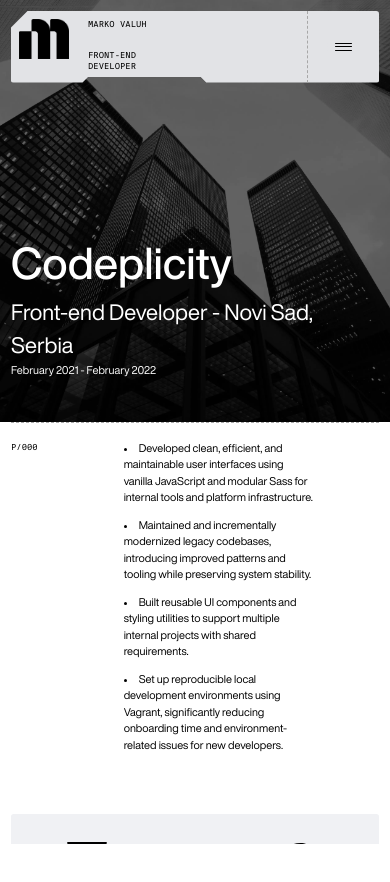
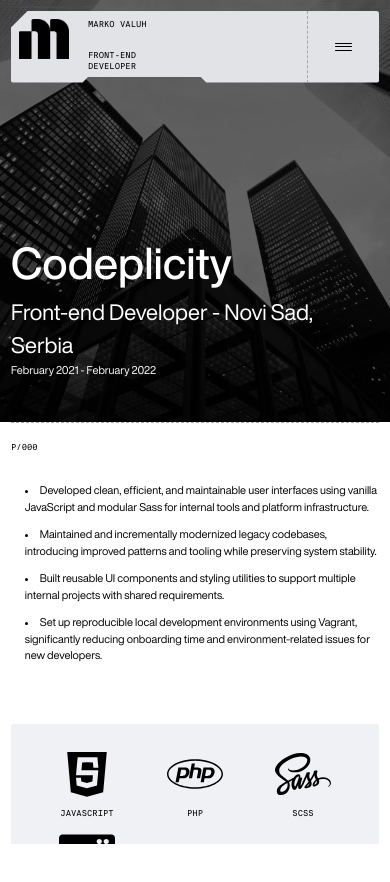
Before and after one commit to Valuh-Marko/marko_valuh_portfolio, a React (Vite) app: page /work-experience/codeplicity in a window 390 px wide. Shown: the top 882 px of the page. Built offline with nearby package versions, Linux system fonts and the light colour scheme.

Commit message:
fix: Update footer year and adjust layout for responsiveness in project container

```diff
--- a/src/components/footer/Footer.jsx
+++ b/src/components/footer/Footer.jsx
@@ -40,7 +40,7 @@
         </Link>
       </div>
       <div className="c-footer__disclaimer">
-        <span>&copy; 2025 Marko Valuh</span>
+        <span>&copy; 2026 Marko Valuh</span>
       </div>
     </div>
   );
--- a/src/components/footer/footer.scss
+++ b/src/components/footer/footer.scss
@@ -6,7 +6,7 @@
   background-color: $orange;
   color: $black;
   display: grid;
-  grid-template-columns: 1fr 1fr 1fr;
+  grid-template-columns: 0.5fr 1fr 1fr;
   gap: 0.5rem;
 
   @include respond(md) {
@@ -23,6 +23,14 @@
   line-height: 1.25rem;
   gap: 0.5rem;
   font-weight: bold;
+
+  h5 {
+    display: none;
+
+    @include respond(md) {
+      display: block;
+    }
+  }
 }
 
 .c-footer-logo {
--- a/src/pages/single-work-experience-page/single-work-experience-page.scss
+++ b/src/pages/single-work-experience-page/single-work-experience-page.scss
@@ -72,7 +72,7 @@
 
 .c-project-container {
   display: grid;
-  grid-template-columns: 1fr 3fr;
+  grid-template-columns: 1fr;
   gap: 2.5rem;
   padding-block: 1.5rem;
   border-top: 1px dashed $gray;
@@ -113,10 +113,15 @@
 
 .c-project__excerpt {
   margin-bottom: 2rem;
-  padding-right: 6rem;
+  padding-left: 1.25rem;
 
   li {
     margin-bottom: 1rem;
+  }
+
+  @include respond(md) {
+    padding-right: 6rem;
+    padding-left: 0;
   }
 }
 
@@ -126,7 +131,6 @@
   align-items: center;
   border-radius: 0.25rem;
   background-color: $light-gray;
-  grid-column: span 2;
   row-gap: 1rem;
   height: 100%;
   padding: 2rem;
```
